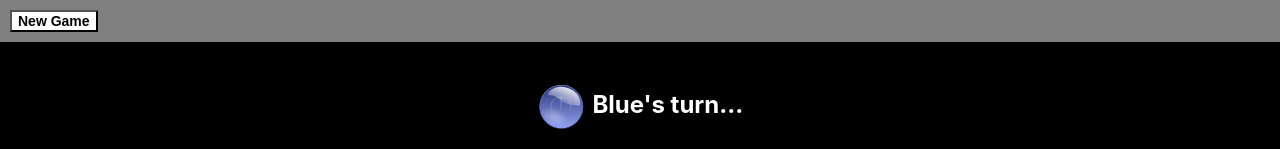
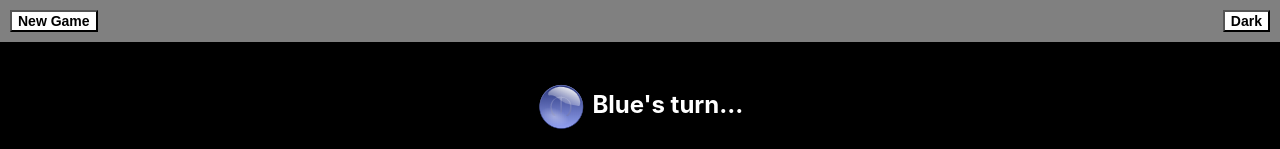
Before and after one commit to javarefer/connect-four, a React (Create React App) app: page / in a window 1280 px wide. Shown: the top 149 px of the page. Built offline with nearby package versions, Linux system fonts and the light colour scheme.

Commit message:
Added option to toggle Themes from Dark/Light

```diff
--- a/src/App.css
+++ b/src/App.css
@@ -27,6 +27,14 @@
   font-size: 14px;
   background-color: white;
   color: black;
+}
+
+.Game-button-right {
+  cursor: pointer;
+  font-size: 14px;
+  background-color: white;
+  color: black;
+  float: right;
 }
 
 .Game-container {
--- a/src/App.js
+++ b/src/App.js
@@ -59,7 +59,9 @@ class App extends React.Component{
       winner: 0,
       height: 6,
       width: 7,
-      playInProgress: false
+      playInProgress: false,
+      themes: ['Dark', 'Light'],
+      currentTheme: 0,
     };
   }
 
@@ -405,6 +407,25 @@ class App extends React.Component{
   };
 
   /**
+   * Toggle Game Theme from Dark to Light
+   */
+  changeTheme = () => {
+    if(this.state.currentTheme === 0) {
+      document.body.style.backgroundColor = 'white';
+      document.body.style.color = 'black';
+
+      this.setState({currentTheme : 1});
+    }
+    else
+    {
+      document.body.style.backgroundColor = 'black';
+      document.body.style.color = 'white';
+
+      this.setState({currentTheme : 0});
+    }
+  };
+
+  /**
    * This function renders the result of the game win or draw
    *
    * @returns {*}
@@ -457,6 +478,7 @@ class App extends React.Component{
         <div className="App">
           <div className="Game-header">
             <button className="Game-button" onClick={this.newGame}><b>New Game</b></button>
+            <button id="themeButton" className="Game-button-right" onClick={this.changeTheme}><b>{this.state.themes[this.state.currentTheme]}</b></button>
           </div>
           <div className="Game-container">
             <h2 style={playStyle}>{(this.state.currentPlayer === 1)?<img alt=" " className="App-currentPlay" src={blue}/>:(this.state.currentPlayer === 2)?<img alt=" " className="App-currentPlay" src={red}/>:<b/>} {this.state.playerColor[this.state.currentPlayer-1]}'s turn...</h2>
```
